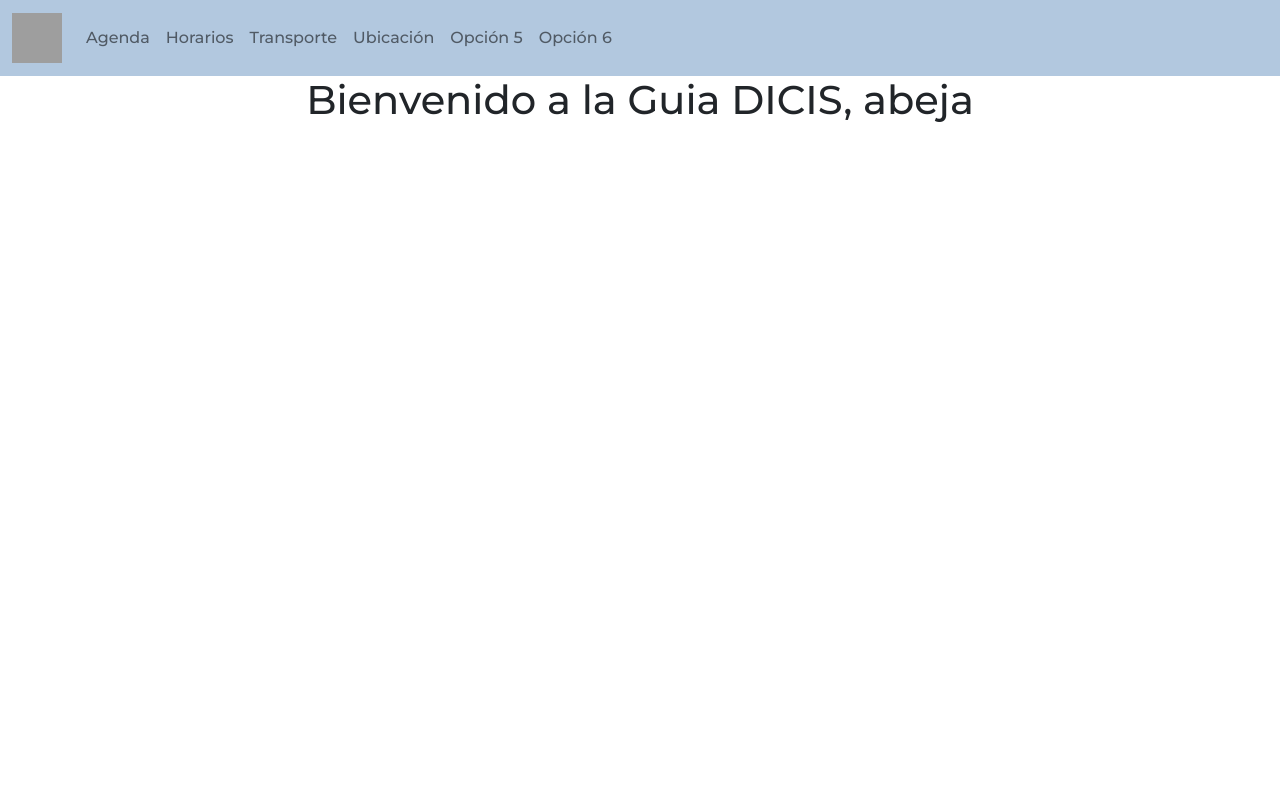
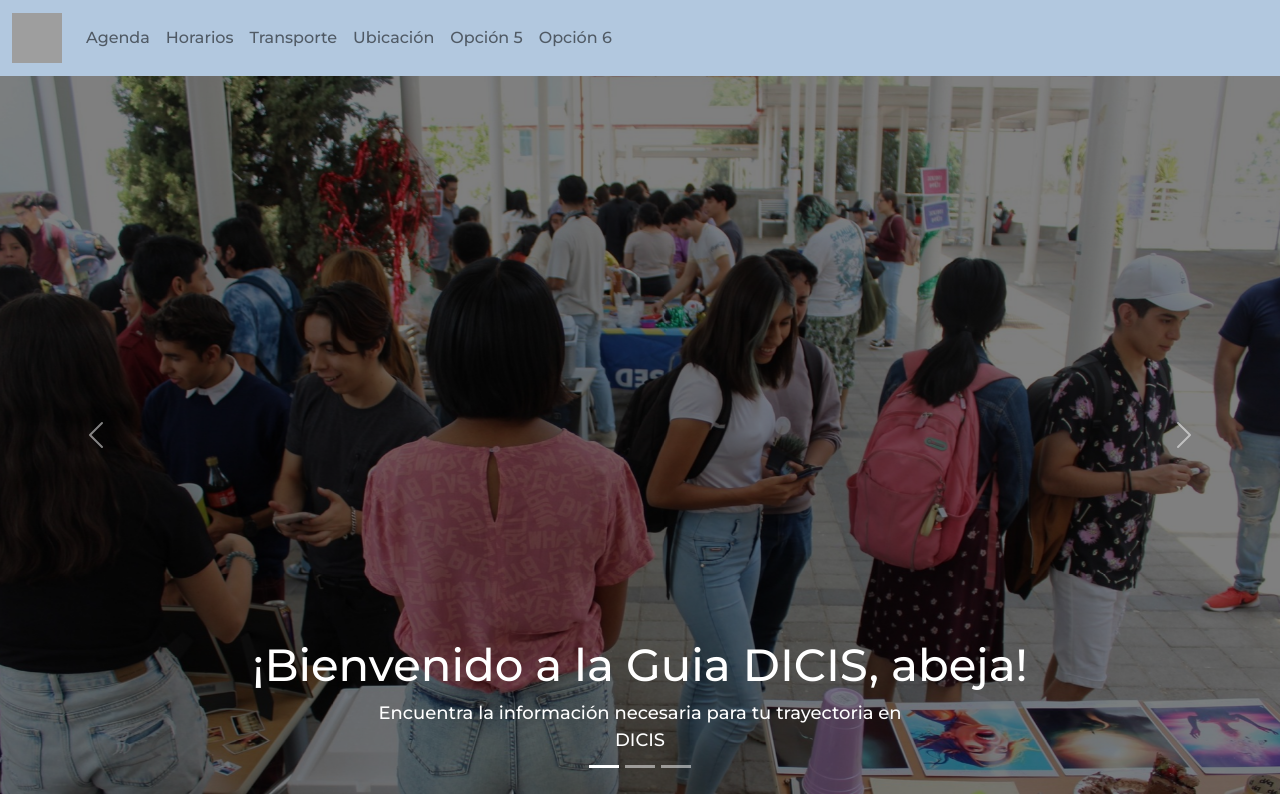
Before and after one commit to rruul/proyectofinal, a PHP site: page / in a window 1280 px wide. Run offline with PHP 8.4, Linux system fonts and the light colour scheme; grey boxes are pictures that could not be loaded.

```diff
--- a/front/index.php
+++ b/front/index.php
@@ -4,14 +4,79 @@
     <meta charset="utf-8">
     <meta name="viewport" content="width=device-width, initial-scale=1">
     <link href="https://cdn.jsdelivr.net/npm/bootstrap@5.0.2/dist/css/bootstrap.min.css" rel="stylesheet" integrity="sha384-EVSTQN3/azprG1Anm3QDgpJLIm9Nao0Yz1ztcQTwFspd3yD65VohhpuuCOmLASjC" crossorigin="anonymous">
+    <link rel="preconnect" href="https://fonts.googleapis.com">
+    <link rel="preconnect" href="https://fonts.gstatic.com" crossorigin>
+    <link href="https://fonts.googleapis.com/css2?family=Montserrat:ital,wght@0,100;0,200;0,300;0,400;0,500;0,600;0,700;0,800;0,900;1,100;1,200;1,300;1,400;1,500;1,600;1,700;1,800;1,900&family=Pacifico&display=swap" rel="stylesheet">
     <link rel="stylesheet" href="./style/modal.css">
-    <title>Hello, world!</title>
+    <link rel="stylesheet" href="./style/index.css">
+    <title>Bienvenido a DICIS!</title>
   </head>
   <body>
     <?php include './headeri.html';?>
-    <h1 class="text-center">Bienvenido a la Guia DICIS, abeja</h1>
-
-
+    <main>
+      <!--Carousel section-->
+      <section id="mainCarousel" class="carousel slide" data-bs-ride="carousel">
+          <div class = "carousel-indicators">
+              <button type="button" data-bs-target="#mainCarousel" data-bs-slide-to="0" class="active" aria-current="true"
+                  aria-label="Slide 1"></button>
+              <button type="button" data-bs-target="#mainCarousel" data-bs-slide-to="1" aria-current="true"
+                  aria-label="Slide 2"></button>
+              <button type="button" data-bs-target="#mainCarousel" data-bs-slide-to="2" aria-current="true"
+                  aria-label="Slide 3"></button>
+          </div>
+          <!--Carousel content-->
+          <div class="carousel-inner">
+              <div class="carousel-item active">
+                  <img class="carousel-image d-block w-100" src="../img/1.jpg">
+                  <span class="carousel-caption">
+                      <h5>
+                          ¡Bienvenido a la Guia DICIS, abeja!
+                      </h5>
+                      <p>
+                          Encuentra la información necesaria para tu trayectoria en DICIS
+                      </p>
+                  </span>
+              </div>
+              <div class="carousel-item">
+                  <img class="carousel-image d-block w-100" src="../img/dicis.jpg">
+                  <span class="carousel-caption">
+                  <h5>
+                          ¡Bienvenido a la Guia DICIS, abeja!
+                      </h5>
+                      <p>
+                          Encuentra la información necesaria para tu trayectoria en DICIS
+                      </p>
+                  </span>
+              </div>
+              <div class="carousel-item">
+                  <img class="carousel-image d-block w-100" src="../img/2.jpg">
+                  <span class="carousel-caption">
+                  <h5>
+                          ¡Bienvenido a la Guia DICIS, abeja!
+                      </h5>
+                      <p>
+                          Encuentra la información necesaria para tu trayectoria en DICIS
+                      </p>
+                  </span>
+              </div>
+          </div>
+          <!--Carousel prev and next buttons-->
+          <button class = "carousel-control-prev" type = "button"
+              data-bs-target="#mainCarousel"
+              data-bs-slide="prev"
+          >
+              <span class = "carousel-control-prev-icon" aria-hidden="true"></span>
+              <span class = "visually-hidden">Previous</span>
+          </button>
+          <button class = "carousel-control-next" type = "button"
+              data-bs-target="#mainCarousel"
+              data-bs-slide="next"
+          >
+              <span class = "carousel-control-next-icon" aria-hidden="true"></span>
+              <span class = "visually-hidden">Next</span>
+          </button>
+      </section>
+  </main>
 
     <section class="modal ">
         <div class="modalContainer container">
@@ -24,7 +89,7 @@
         </div>
     </section>
 
-    <!-- <script src="../js/index.js"></script> -->
+    <script src="../js/index.js"></script>
     <script src="https://cdn.jsdelivr.net/npm/bootstrap@5.0.2/dist/js/bootstrap.bundle.min.js" integrity="sha384-MrcW6ZMFYlzcLA8Nl+NtUVF0sA7MsXsP1UyJoMp4YLEuNSfAP+JcXn/tWtIaxVXM" crossorigin="anonymous"></script>
   </body>
 </html>
--- /dev/null
+++ b/front/style/index.css
@@ -0,0 +1,45 @@
+.carousel-caption{
+    bottom: 200px;
+    z-index: 2;
+}
+
+.carousel-caption h5{
+    font-size: 45px;
+}
+
+.carousel-caption p{
+    width: 60%;
+    margin:auto;
+    font-size:18px;
+}
+
+.carousel-inner::before{
+    background: rgb(0, 0, 0, 0.5);
+    content:'';
+    position: absolute;
+    width:100%;
+    height:100%;
+    top:0;
+    left:0;
+    z-index:1;
+}
+
+.carousel-image{
+    height: 89.7vh;
+    object-fit: cover;
+}
+
+@media (max-width: 770px){
+
+    .carousel-caption{
+        bottom: 80px;
+        z-index: 2;
+    }
+
+    .carousel-caption h5{
+        font-size: calc(0.5rem + 3vw);
+    }
+    .carousel-caption p{
+        font-size: calc(0.22rem + 2vw);
+    }
+}
```
Also changed, not shown: front/ubicacion.html (+30 -6 lines), img/1.jpg (added), img/2.jpg (added).
